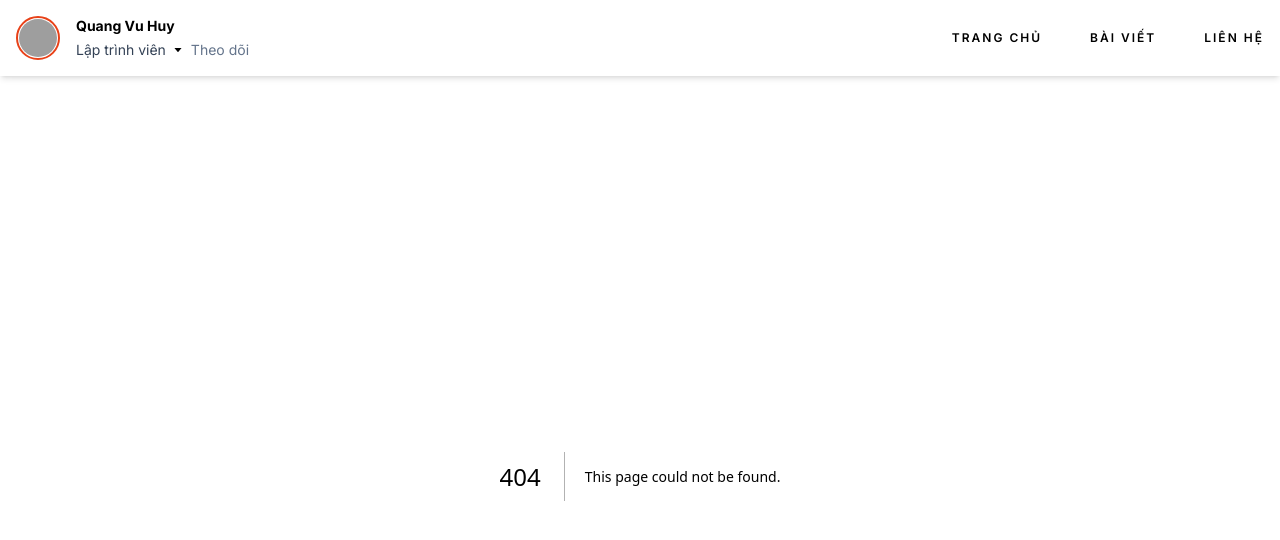
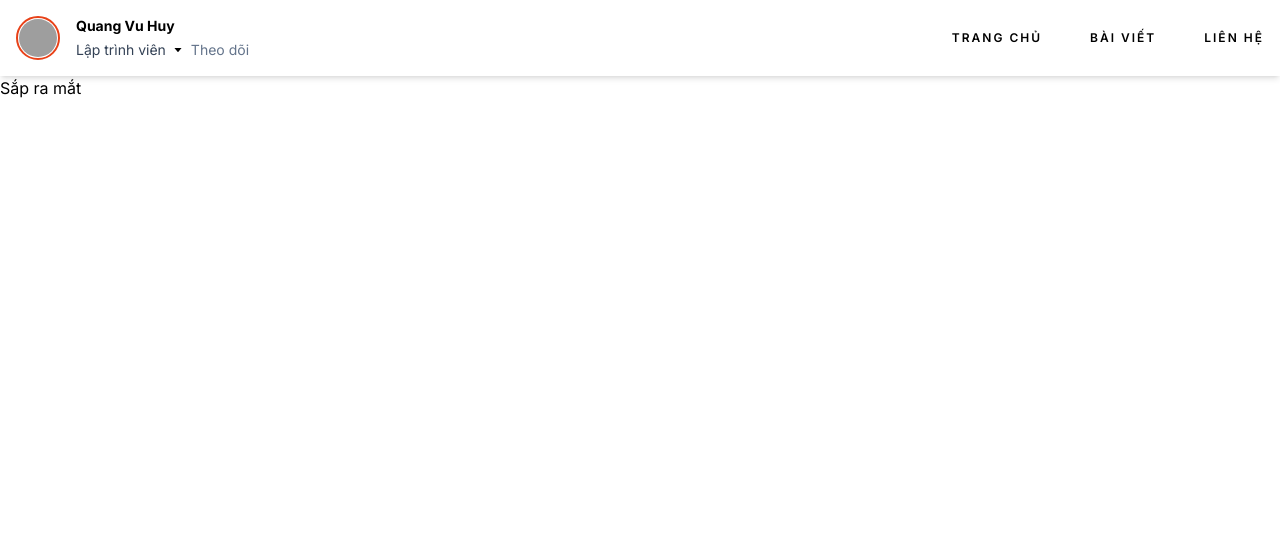
Before and after one commit to vuhuyquang/nextjs, a Next.js app: page /lien-he in a window 1280 px wide. Before the commit this address had no page. Shown: the top 540 px of the page. Built offline with nearby package versions, Linux system fonts and the light colour scheme; grey boxes are pictures that could not be loaded.

Commit message:
update code

```diff
--- /dev/null
+++ b/src/app/lien-he/page.tsx
@@ -0,0 +1,5 @@
+export default function Contact() {
+  return (
+    <div>Sắp ra mắt</div>
+  );
+}
```
